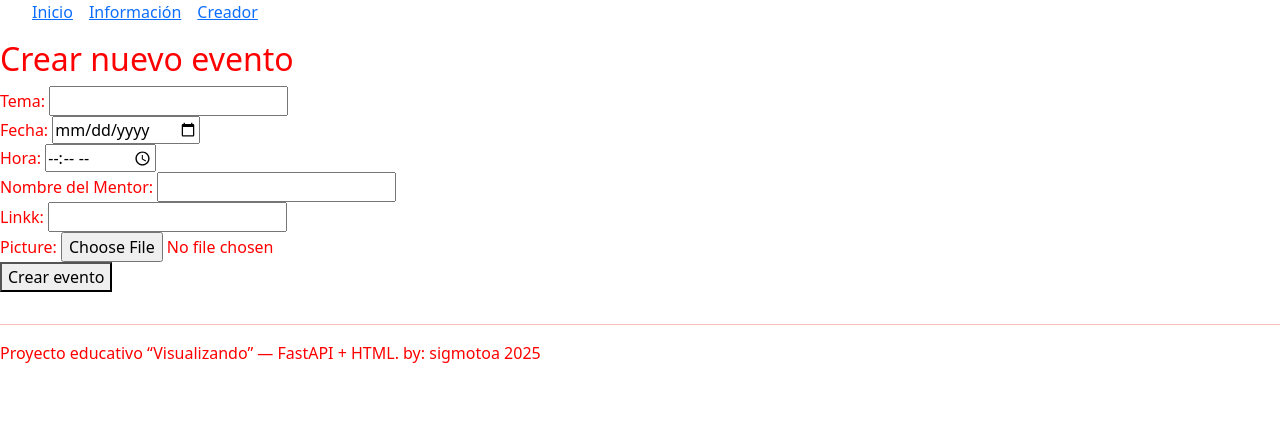
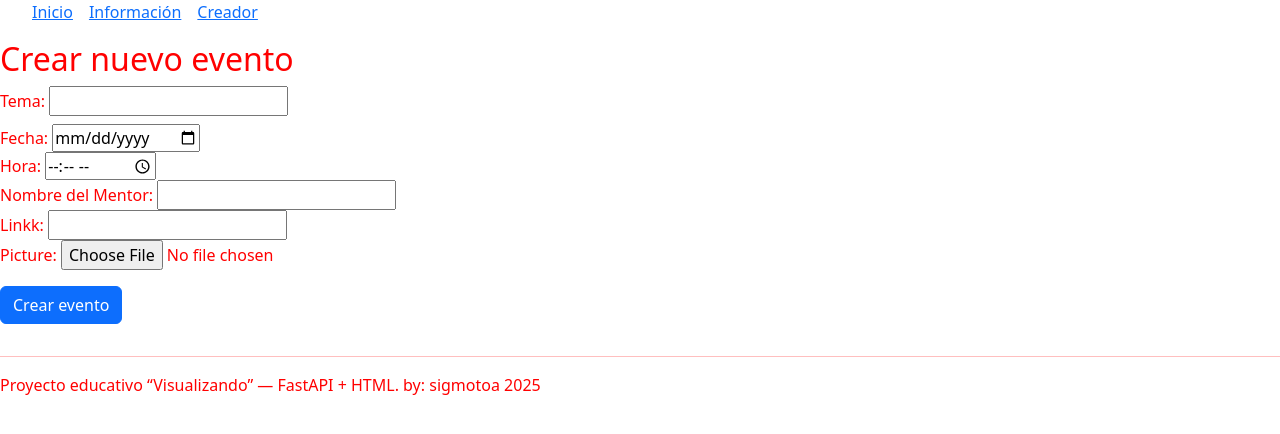
Before and after one commit to sigmotoa/dev_html, a FastAPI app: page /add in a window 1280 px wide. Shown: the top 434 px of the page. Run offline with FastAPI, Linux system fonts and the light colour scheme.

Commit message:
Updating the add form

```diff
--- a/templates/add.html
+++ b/templates/add.html
@@ -3,7 +3,9 @@
 {% block content %}
 <h2>Crear nuevo evento</h2>
 <form method="post" action="/add">
-    <label>Tema: <input type="text" name="tema" required> </label> <br>
+    <div class="mb-3">
+
+    <label class="form-label">Tema: <input type="text" name="tema" required> </label> <br>
     <label>Fecha: <input type="date" name="fecha" required> </label> <br>
     <label>Hora: <input type="time" name="hora" required> </label> <br>
     <label>Nombre del Mentor: <input type="text" name="nombre_mentor" required> </label> <br>
@@ -11,7 +13,8 @@
     <label>Picture: <input type="file" name="Picture"> </label> <br>
 
 
-    <button type="submit">Crear evento</button>
+    </div>
+    <button type="submit" class="btn btn-primary">Crear evento</button>
 
 </form>
 {% endblock %}
```
